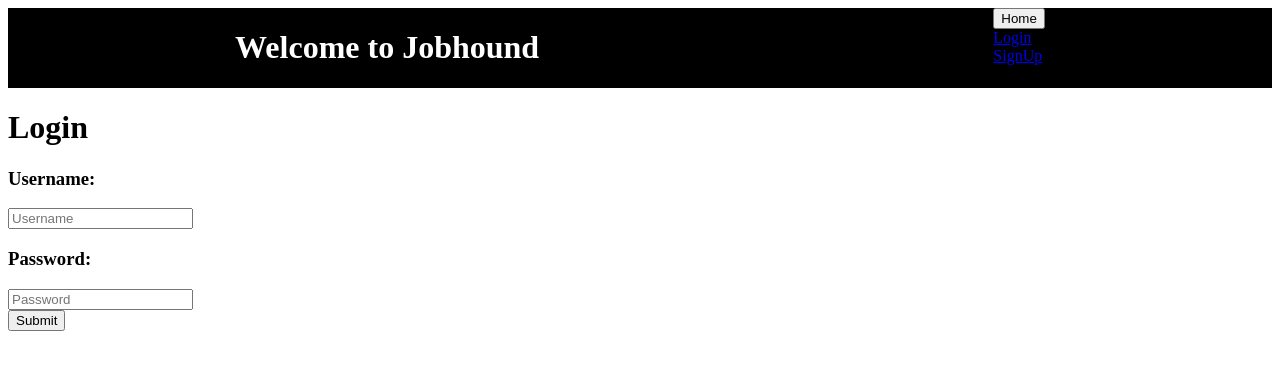
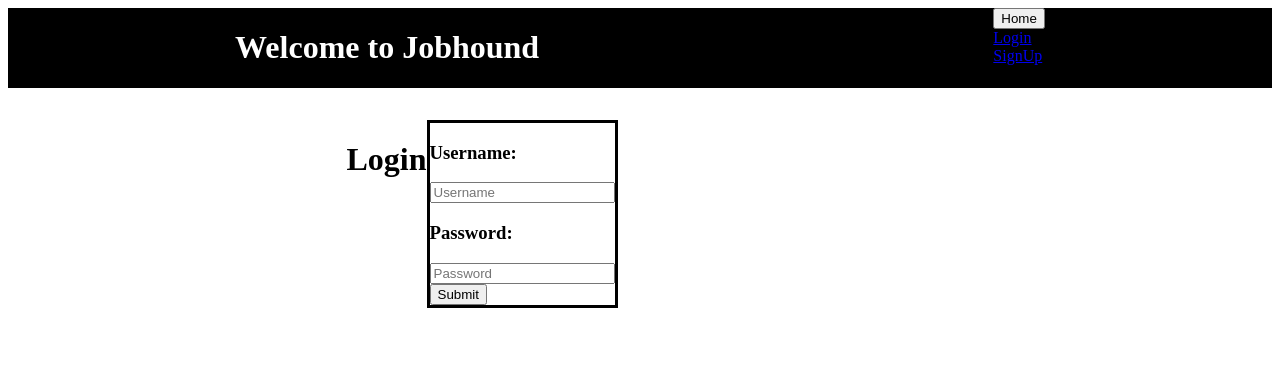
Before and after one commit to dhightnm/jobhound, a React app: page /login in a window 1280 px wide. Shown: the top 370 px of the page. Built offline with nearby package versions, Linux system fonts and the light colour scheme; no server answers; the HTML template or start-up script is replaced by a standard one.

Commit message:
added flex to header

```diff
--- a/client/src/components/authentication/login.jsx
+++ b/client/src/components/authentication/login.jsx
@@ -1,6 +1,6 @@
 import React, { useState } from 'react';
 import { getAuth, createUserWithEmailAndPassword } from 'firebase/auth';
-
+import styles from '../../css/Login.module.css';
 const Login = () => {
 
   const [username, setUsername] = useState();
@@ -19,9 +19,9 @@ const Login = () => {
 
 
   return (
-    <>
+    <div className={styles.loginContainer}>
     <h1>Login</h1>
-    <form className='login-form'>
+    <form className={styles.loginForm}>
       <h3>Username:</h3>
         <input
           type='text'
@@ -39,7 +39,7 @@ const Login = () => {
         <button type='submit'>Submit</button>
       </div>
     </form>
-    </>
+    </div>
   )
 }
 
--- /dev/null
+++ b/client/src/css/Login.module.css
@@ -0,0 +1,15 @@
+.loginContainer {
+ display: flex;
+ justify-content: center;
+ margin-top: 2em;
+ max-width: 75%;
+}
+
+.loginForm {
+    display: flex;
+    justify-content: center;
+    flex-direction: column;
+    max-width: 30%;
+    border: black;
+    border-style: solid;
+}
```
Also changed, not shown: 1 other file (tests, documents, lock files or other folders).
